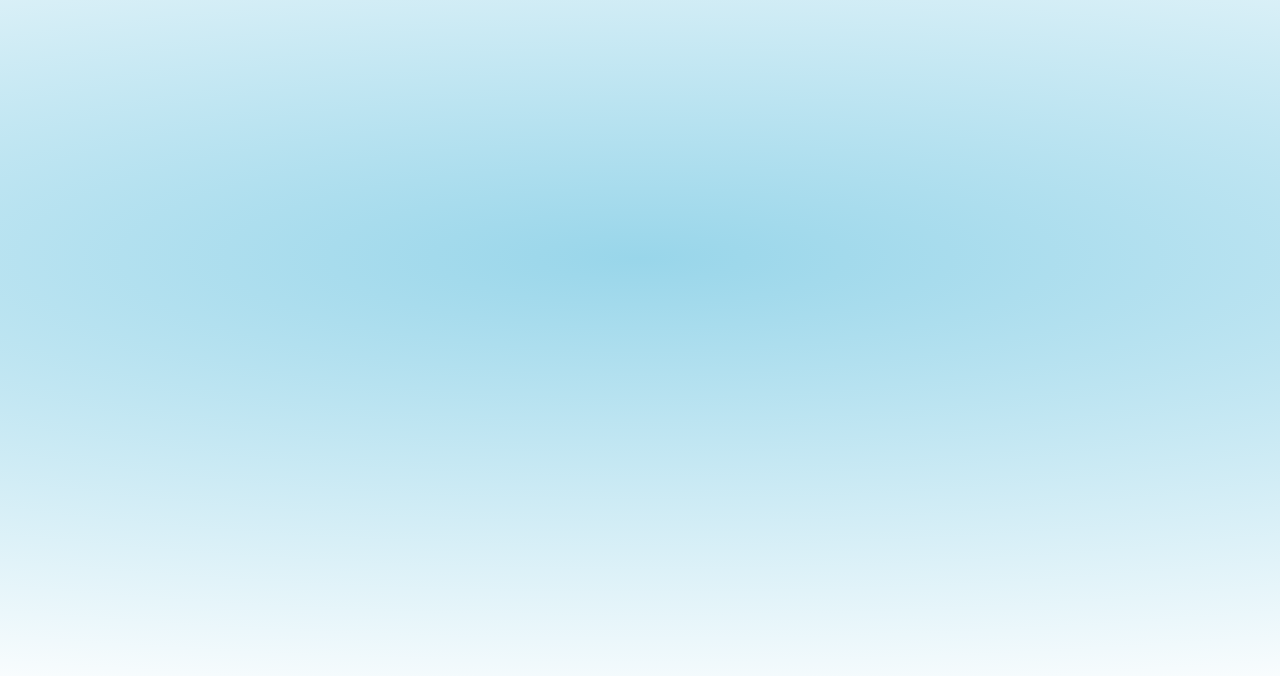
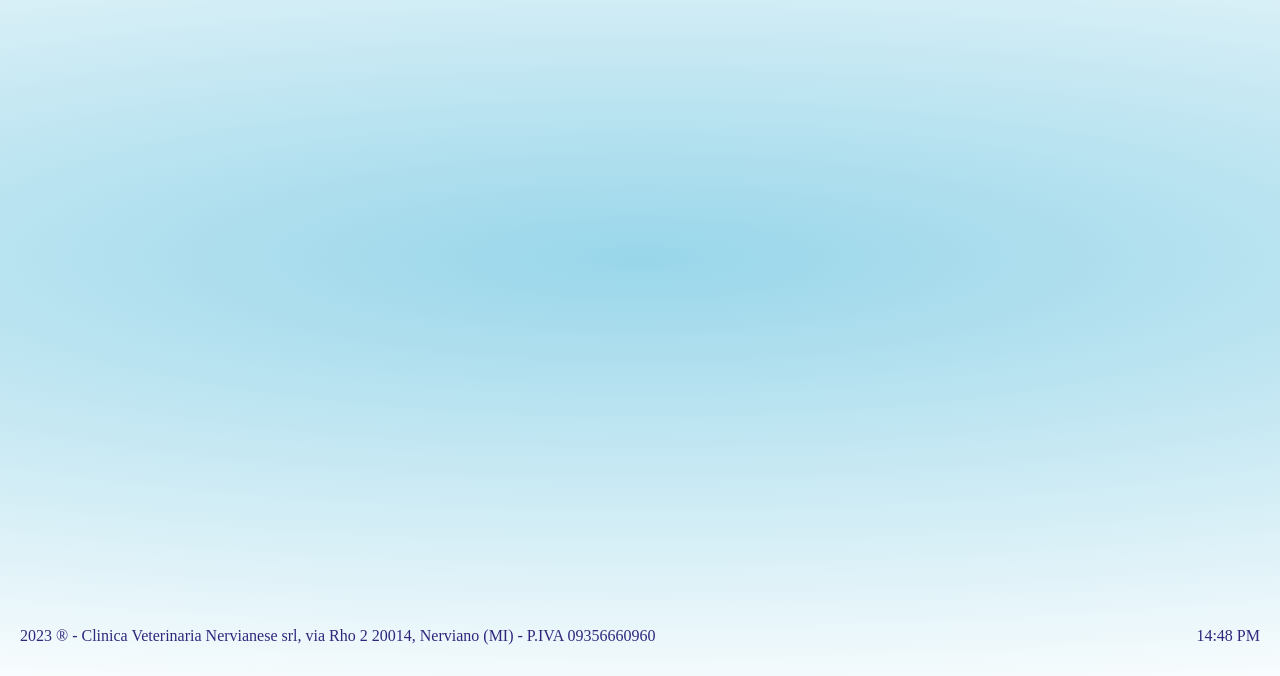
Before and after one commit to Bonnolo/docvet, a website with bundled scripts: page index.html in a window 1280 px wide. Shown: the part 124-800 px from the top of the page. Built offline with nearby package versions, Linux system fonts and the light colour scheme.

Commit message:
time implemented

```diff
--- a/assets/js/Time/time.js
+++ b/assets/js/Time/time.js
@@ -4,6 +4,7 @@ const getTime = () => {
   setInterval(() => {
     const hour = date.getHours();
     const minute = date.getMinutes().toString();
+    const year = date.getFullYear();
 
     let set = "";
 
@@ -13,9 +14,12 @@ const getTime = () => {
       set = "PM";
     }
     // querySelector + innerHTML
-    // const time = document.querySelector("#time");
-    // time.innerHTML = `${hour}:${minute} ${set}`;
-    console.log(`${hour}:${minute.padStart(2, "0")} ${set}`);
+    const time = document.querySelector("#time");
+    const yearEl = document.querySelector("#year");
+
+    time.innerHTML = `${hour}:${minute} ${set}`;
+    yearEl.innerHTML = `${year} ® - Clinica Veterinaria Nervianese srl, via Rho 2 20014, Nerviano (MI) - P.IVA 09356660960`;
+    //console.log(`${hour}:${minute.padStart(2, "0")} ${set}`);
   }, 1000);
 };
 export default getTime;
--- a/assets/scss/_main.scss
+++ b/assets/scss/_main.scss
@@ -84,6 +84,11 @@
 
 footer{
     height: 10vh;
+    padding: 0px 20px 0px 20px;
+    color: $primaryColor;
+    display: flex;
+    justify-content: space-between;
+    align-items: center;
 }
 
 // End Footer Home
--- a/index.html
+++ b/index.html
@@ -25,7 +25,10 @@
       </nav>
     </header>
     <main class="video"></main>
-    <footer></footer>
+    <footer>
+      <span id="year"></span>
+      <span id="time"></span>
+    </footer>
     <script type="module" src="assets/js/index.js"></script>
   </body>
 </html>
```
Also changed, not shown: dist/css/style.min.css, src/css/style.css, 2 other files.
